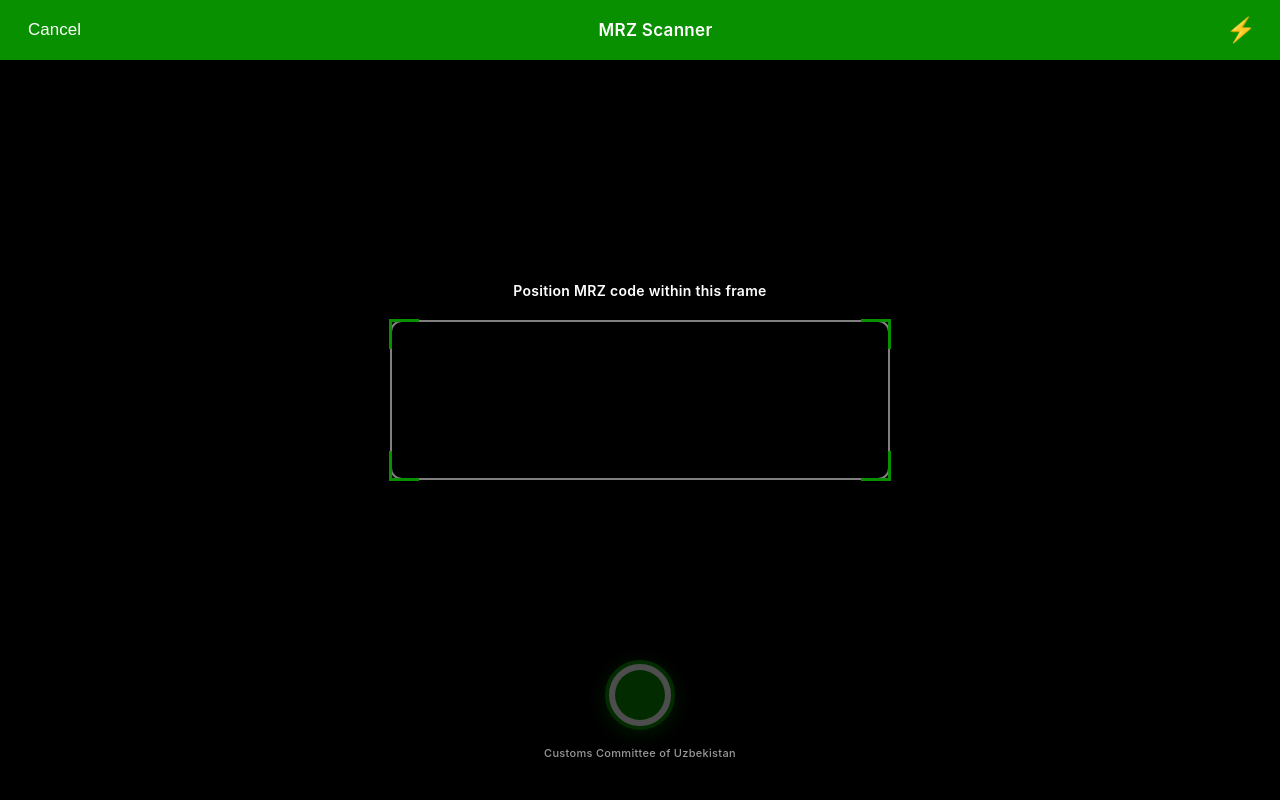
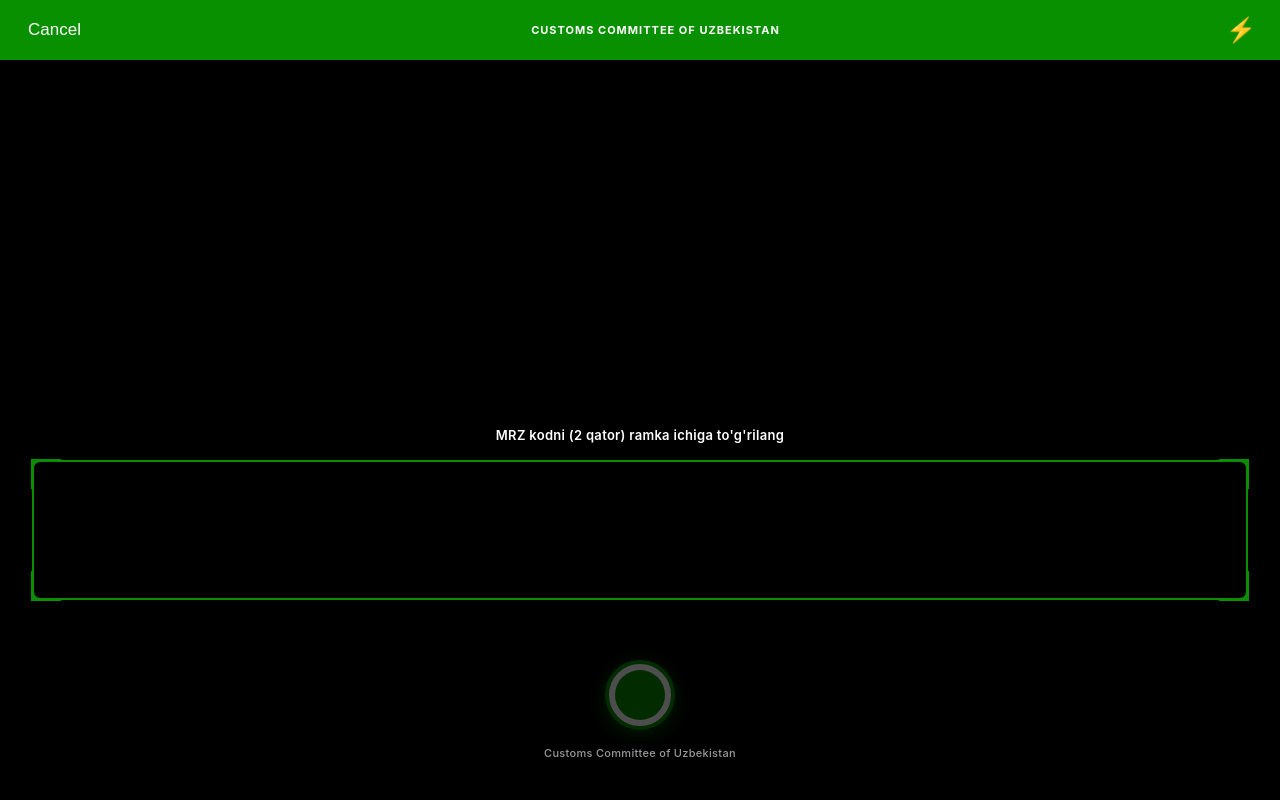
Before and after one commit to ibragimovDiyorbek7377/passporteye, a FastAPI app: page / in a window 1280 px wide. Run offline with FastAPI, Linux system fonts and the light colour scheme; some libraries are stand-ins or nearby versions.

Commit message:
feat: Redesign scanner to match physical MRZ zone shape
Updated the scanner UI to match the actual physical dimensions of a passport MRZ zone:

**Scanner Window Changes:**
- Width: 95% (nearly full screen width) - was 85%
- Height: 140px (fits exactly 2 lines of MRZ text)
- Aspect ratio: ~6:1 (wide letterbox/panoramic strip)
- Border: Changed to green (#089000) to match branding

**Positioning:**
- Moved to bottom-third of screen (padding-bottom: 25vh)
- MRZ zones are at the bottom of passports, so scanner should reflect this

**Visual Improvements:**
- Darker overlay: rgba(0,0,0,0.7) for better contrast
- Reduced border radius to 8px for sleeker look
- Updated header title to "CUSTOMS COMMITTEE OF UZBEKISTAN"
- Updated scanner label to Uzbek: "MRZ kodni (2 qator) ramka ichiga to'g'rilang"

**Cropping Logic:**
- Existing crop function automatically adapts to new dimensions
- Uses getBoundingClientRect() for dynamic sizing
- Output maintains proper aspect ratio for OCR

This creates a more accurate representation of the MRZ scanning area and should improve recognition accuracy.

```diff
--- a/templates/index.html
+++ b/templates/index.html
@@ -47,19 +47,19 @@
             height: 100%;
             z-index: 10;
             display: flex;
-            align-items: center;
+            align-items: flex-end;
             justify-content: center;
+            padding-bottom: 25vh; /* Position in bottom-third of screen */
             pointer-events: none;
         }
 
         .scanner-cutout {
-            width: 85%;
-            max-width: 500px;
-            height: 160px;
-            border-radius: 12px;
-            border: 2px solid rgba(255, 255, 255, 0.5);
+            width: 95%;
+            height: 140px;
+            border-radius: 8px;
+            border: 2px solid var(--customs-green);
             /* THE MAGIC: Massive box-shadow creates the dark overlay around the cutout */
-            box-shadow: 0 0 0 9999px rgba(0, 0, 0, 0.6);
+            box-shadow: 0 0 0 9999px rgba(0, 0, 0, 0.7);
             position: relative;
         }
 
@@ -148,15 +148,16 @@
         /* Label above scanner */
         .scanner-label {
             position: absolute;
-            top: -40px;
+            top: -35px;
             left: 50%;
             transform: translateX(-50%);
             color: #ffffff;
-            font-size: 14px;
+            font-size: 13px;
             font-weight: 600;
             text-align: center;
             text-shadow: 0 2px 10px rgba(0, 0, 0, 0.9);
             white-space: nowrap;
+            width: 100%;
         }
 
         /* ===== LAYER 3: UI ELEMENTS (Top & Bottom) ===== */
@@ -192,10 +193,11 @@
         }
 
         .header-title {
-            font-size: 17px;
-            font-weight: 600;
+            font-size: 11px;
+            font-weight: 700;
             color: #ffffff;
-            letter-spacing: 0.3px;
+            letter-spacing: 1px;
+            text-transform: uppercase;
         }
 
         .flash-btn {
@@ -552,7 +554,7 @@
     <!-- ===== LAYER 2: DARK OVERLAY MASK (z-index: 10) ===== -->
     <div class="overlay-mask">
         <div class="scanner-cutout" id="scanner-cutout">
-            <div class="scanner-label">Position MRZ code within this frame</div>
+            <div class="scanner-label">MRZ kodni (2 qator) ramka ichiga to'g'rilang</div>
             <div class="corner tl"></div>
             <div class="corner tr"></div>
             <div class="corner bl"></div>
@@ -565,7 +567,7 @@
     <!-- iOS-style Header -->
     <div class="header">
         <button class="header-btn" id="cancel-btn">Cancel</button>
-        <div class="header-title">MRZ Scanner</div>
+        <div class="header-title">CUSTOMS COMMITTEE OF UZBEKISTAN</div>
         <button class="flash-btn" id="flash-btn">⚡</button>
     </div>
 
```
